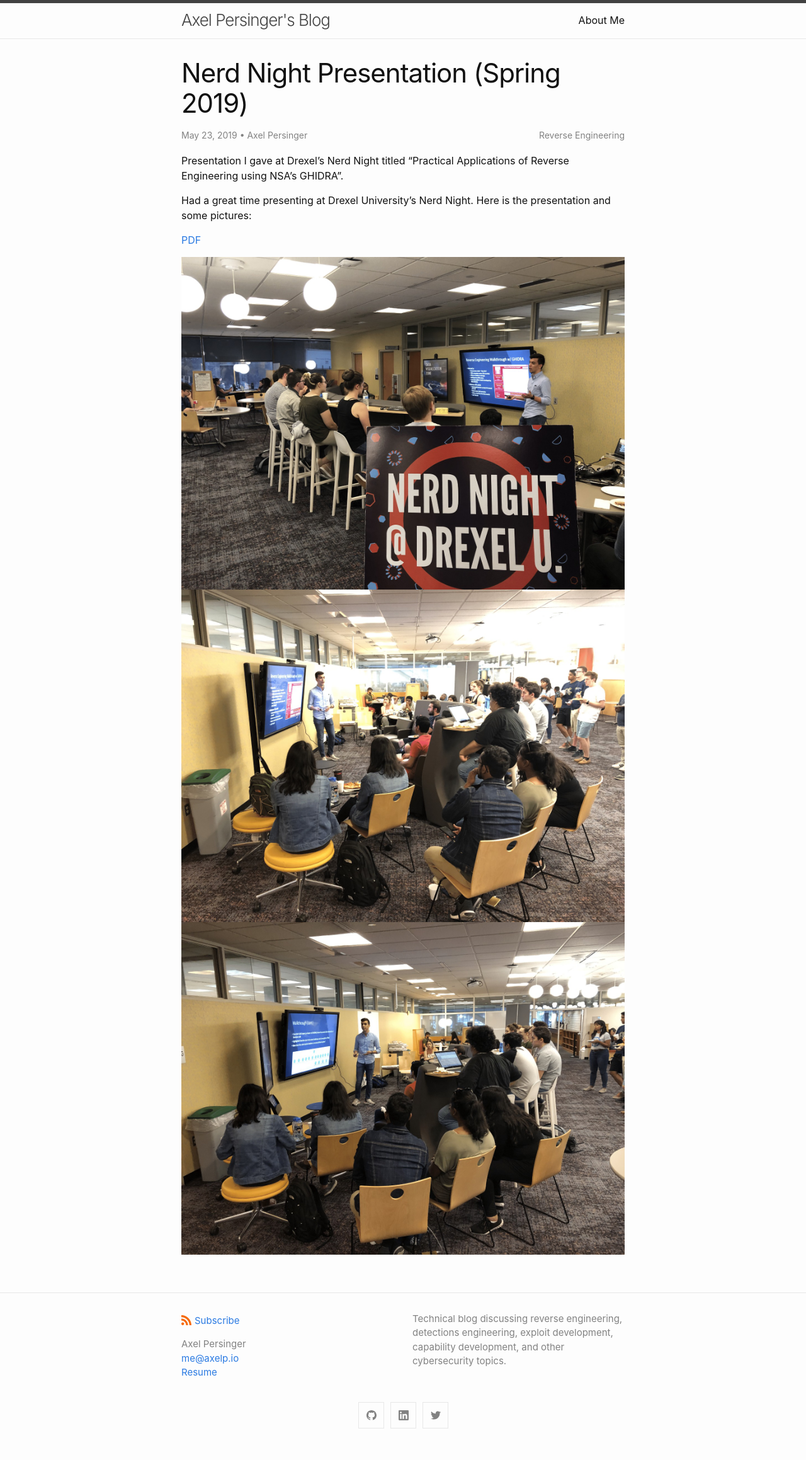
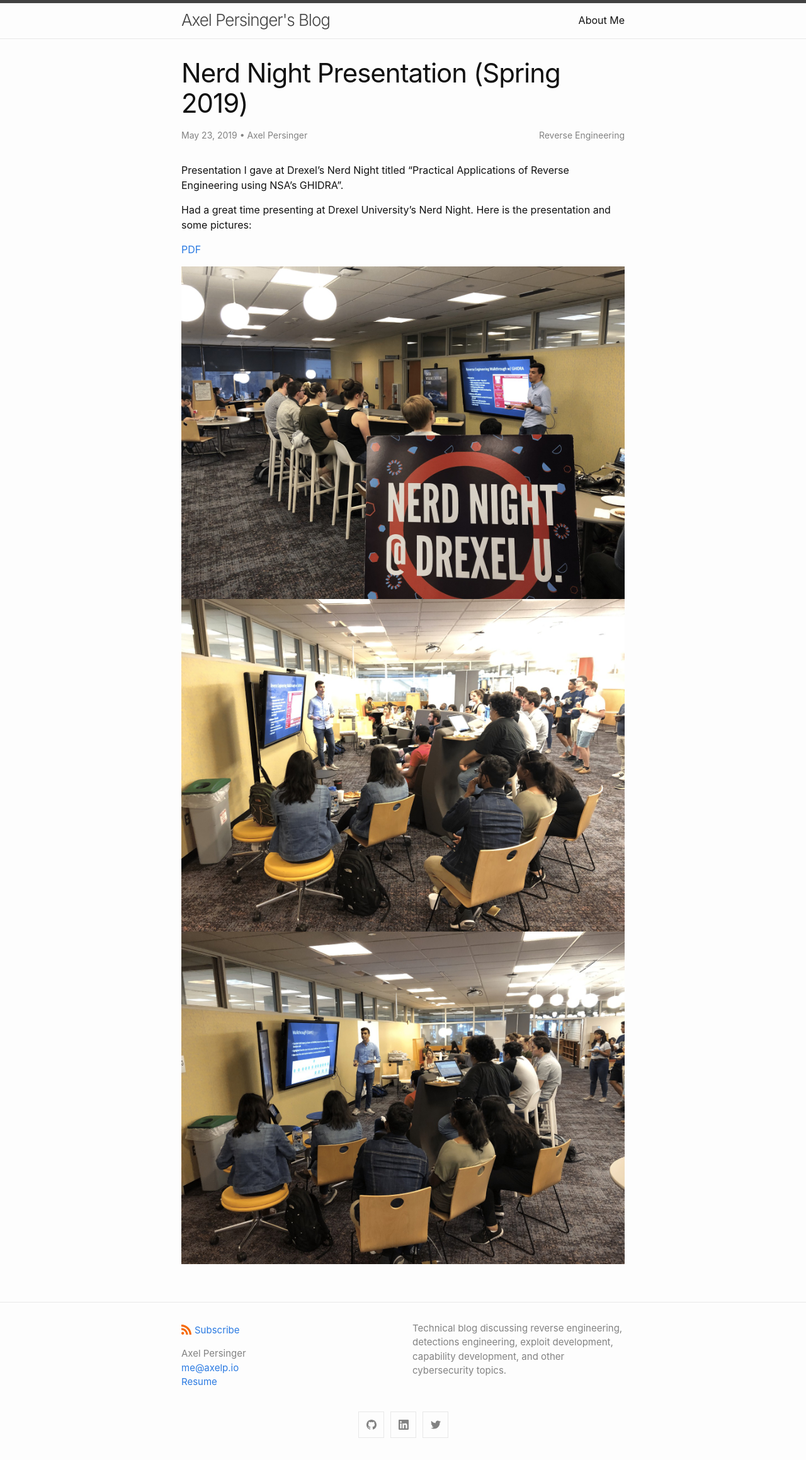
Before and after one commit to CuckooEXE/cuckooexe.github.io, a Jekyll site: the page built from _posts/2019-5-23-Nerd-Night.md, in a window 1280 px wide. Shown: the whole page at 63% size. Built offline with Jekyll 4.4.1, drawn with Linux system fonts in a browser that asks for light colours; comment, search, counter and statistics services are not loaded.

Commit message:
Update post.html

```diff
--- a/_layouts/post.html
+++ b/_layouts/post.html
@@ -35,7 +35,7 @@ layout: default
     </div>
   </header>
 
-  <div class="post-content e-content" itemprop="articleBody">
+  <div class="post-content e-content" itemprop="articleBody" style="padding-top: 15px;">
       <br />
     {% comment %}{{ content }}{% endcomment %}
     {% comment %}{% include toc.html html=content %}{% endcomment %}
```
